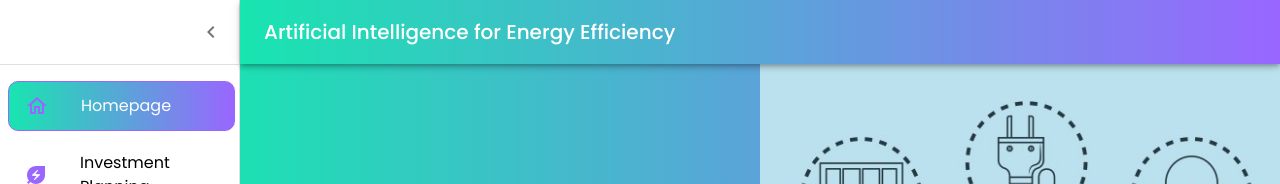
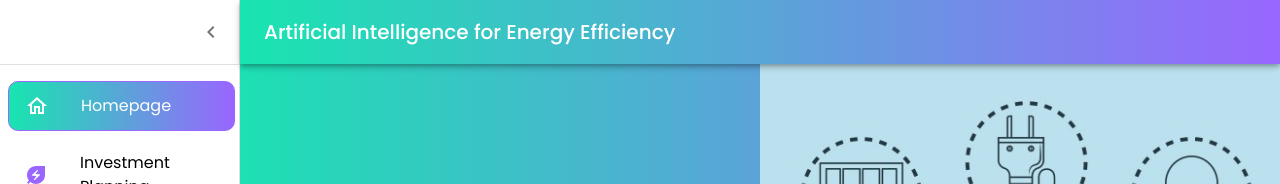
Before and after one commit to epu-ntua/enershare-ai4ef-frontend, a React (Create React App) app: page / in a window 1280 px wide. Both pictures are taken after a click on the button "open drawer". Shown: the top 184 px of the page. Built offline with nearby package versions, Linux system fonts and the light colour scheme.

Commit message:
Layout.js menu fixes

```diff
--- a/src/components/layout/Layout.js
+++ b/src/components/layout/Layout.js
@@ -107,11 +107,23 @@ export default function Layout({children}) {
     };
 
     const menuItems = [
-        {text: 'Homepage', icon: <HomeOutlinedIcon color="primary"/>, path: "/",},
-        {text: 'Investment Planning', icon: <EnergySavingsLeafIcon color="primary"/>, path: "/investment-planning",},
+        {
+            text: 'Homepage',
+            icon: <HomeOutlinedIcon
+                sx={{color: location.pathname === '/' ? 'white' : theme.palette.primary.main}}/>,
+            path: "/",
+        },
+        {
+            text: 'Investment Planning',
+            icon:
+                <EnergySavingsLeafIcon
+                    sx={{color: location.pathname === '/investment-planning' ? 'white' : theme.palette.primary.main}}/>,
+            path: "/investment-planning",
+        },
         {
             text: 'Photovoltaic Installation',
-            icon: <SolarPowerIcon color="primary"/>,
+            icon: <SolarPowerIcon
+                sx={{color: location.pathname === '/photovoltaic-installation' ? 'white' : theme.palette.primary.main}}/>,
             path: "/photovoltaic-installation",
         },
     ]
@@ -177,7 +189,8 @@ export default function Layout({children}) {
                                         <ListItemIcon className={'menuIcon'}>
                                             {item.icon}
                                         </ListItemIcon>
-                                        <ListItemText sx={{color: location.pathname === item.path ? 'white' : ''}} primary={item.text}/>
+                                        <ListItemText sx={{color: location.pathname === item.path ? 'white' : ''}}
+                                                      primary={item.text}/>
                                     </ListItemButton>
                                 </ListItem>
                             </Link>
```
